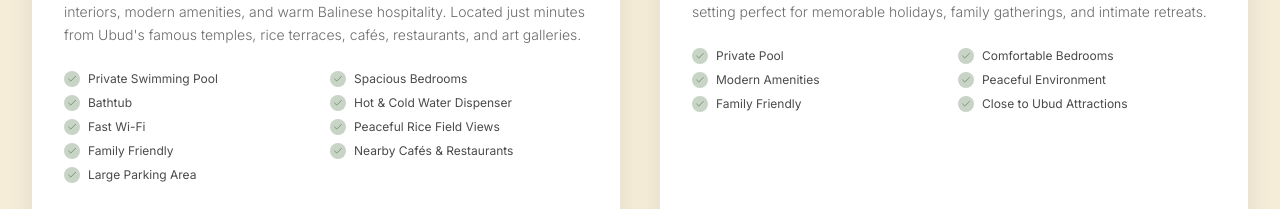
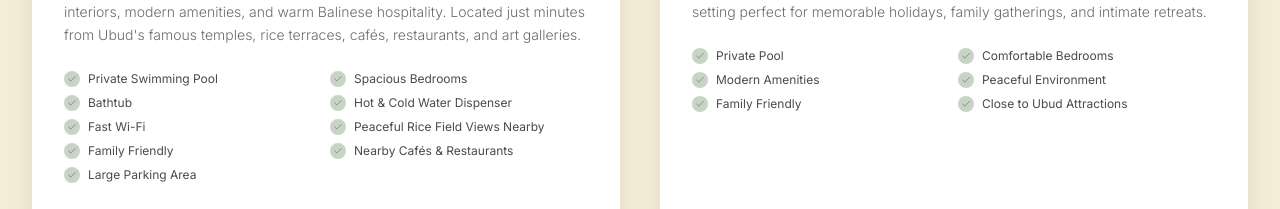
Before and after one commit to Perfixell/villa-gading, a React (Vite) app: page / in a window 1280 px wide. Shown: the part 2567-2776 px from the top of the page. Built offline with nearby package versions, Linux system fonts and the light colour scheme; a web font is replaced by a local one.

Commit message:
Update Villas.tsx

```diff
--- a/src/components/Villas.tsx
+++ b/src/components/Villas.tsx
@@ -9,7 +9,7 @@ const villa1Highlights = [
   'Bathtub',
   'Hot & Cold Water Dispenser',
   'Fast Wi-Fi',
-  'Peaceful Rice Field Views',
+  'Peaceful Rice Field Views Nearby',
   'Family Friendly',
   'Nearby Cafés & Restaurants',
   'Large Parking Area',
```
